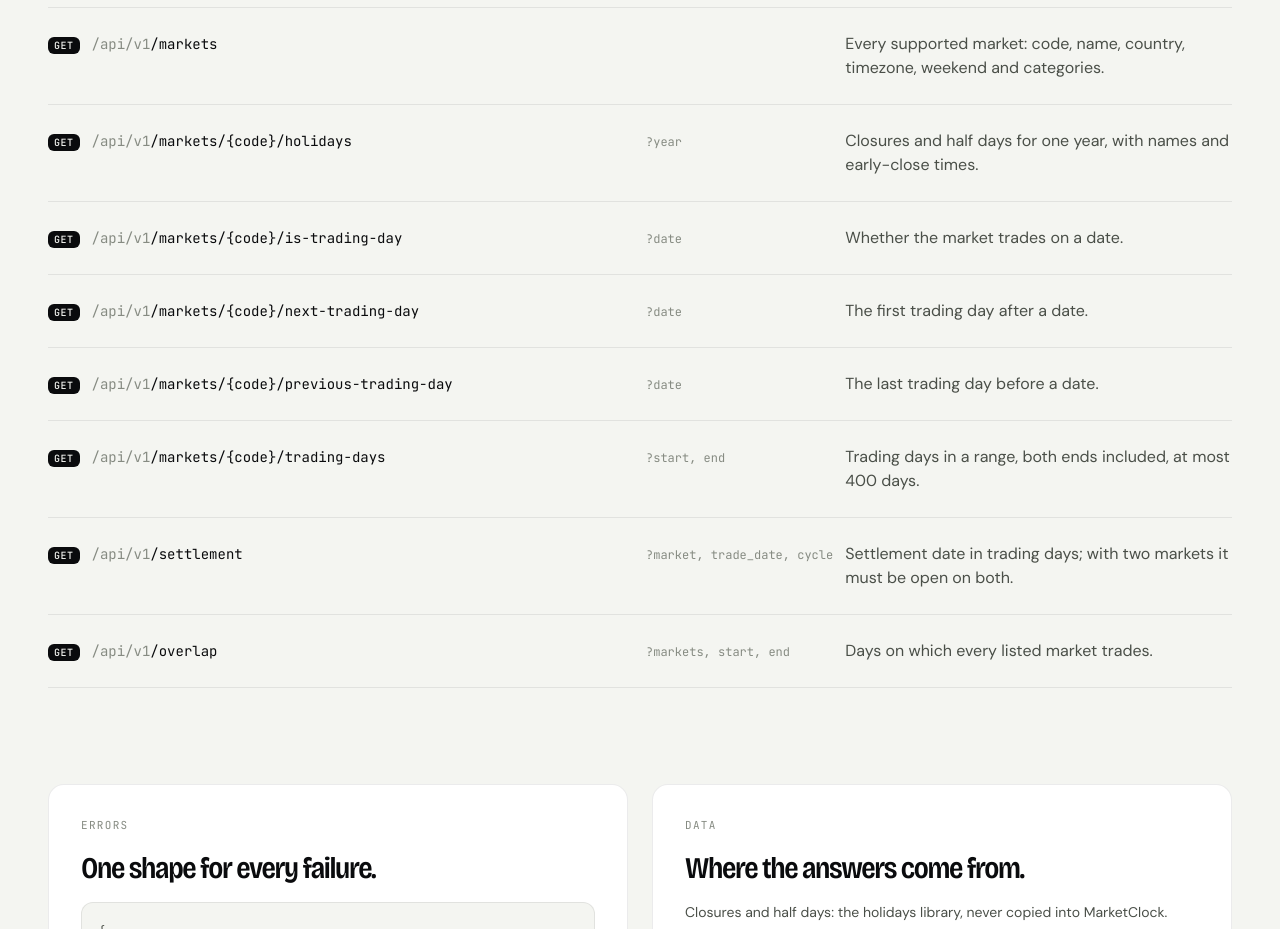
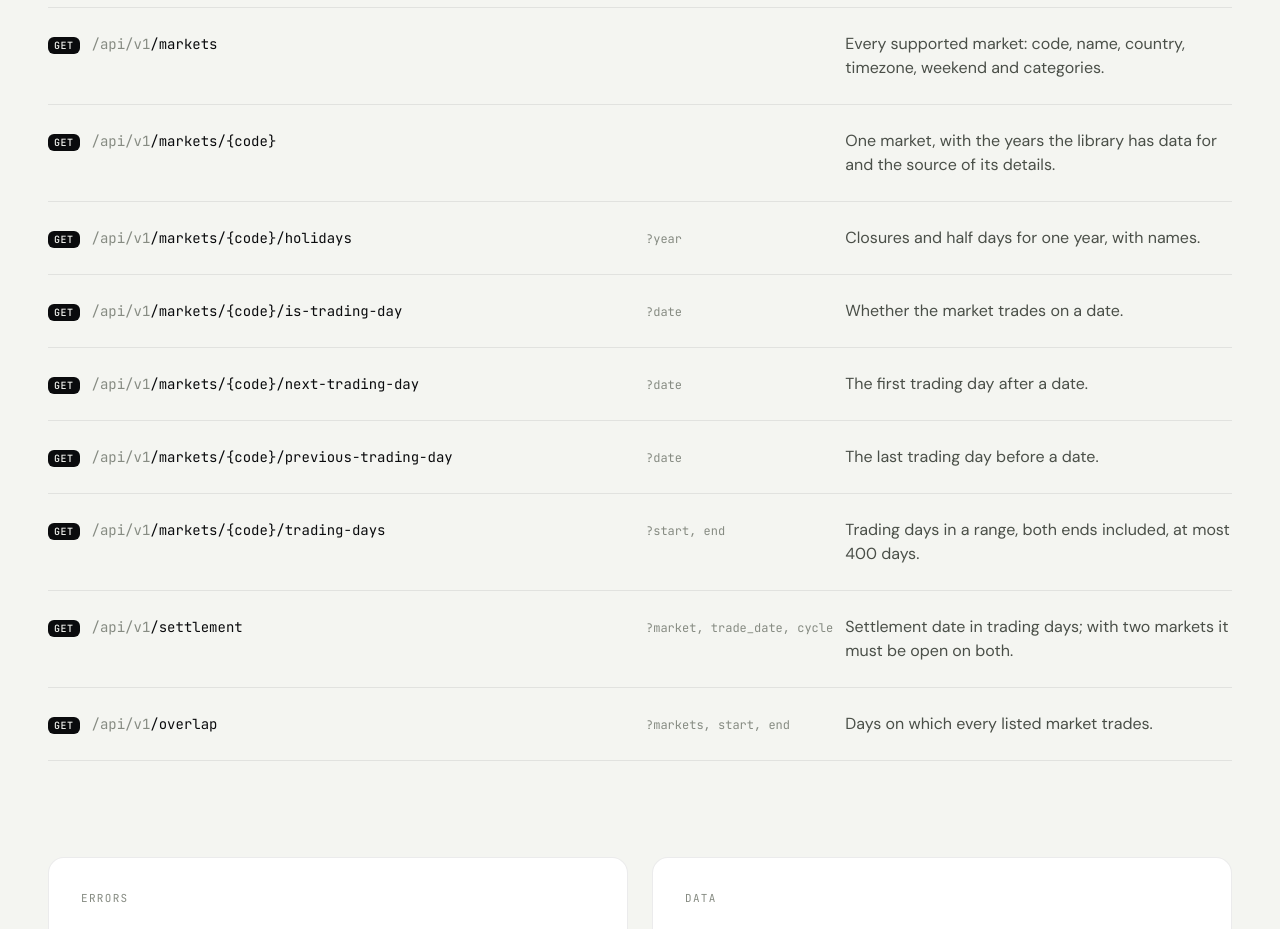
Before and after one commit to ahmershahdev/marketclock, a Next.js app in the folder frontend/: page /developers in a window 1280 px wide. Shown: the part 820-1749 px from the top of the page. Built offline with nearby package versions, Linux system fonts and the light colour scheme; no server answers.

Commit message:
Document the markets endpoint, SEO files and theming

```diff
--- a/frontend/src/app/developers/page.tsx
+++ b/frontend/src/app/developers/page.tsx
@@ -13,9 +13,14 @@ const ENDPOINTS = [
     summary: "Every supported market: code, name, country, timezone, weekend and categories.",
   },
   {
+    path: "/markets/{code}",
+    params: "",
+    summary: "One market, with the years the library has data for and the source of its details.",
+  },
+  {
     path: "/markets/{code}/holidays",
     params: "year",
-    summary: "Closures and half days for one year, with names and early-close times.",
+    summary: "Closures and half days for one year, with names.",
   },
   {
     path: "/markets/{code}/is-trading-day",
```
Also changed, not shown: 4 other files (tests, documents, lock files or other folders).
